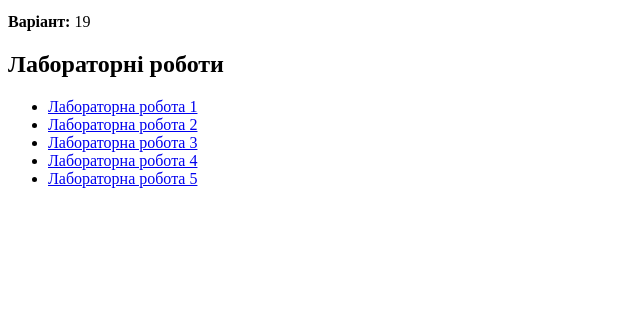
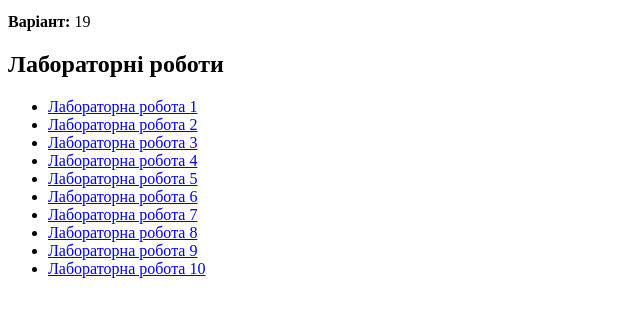
Before and after one commit to anya-hls/internet-programming, a plain HTML site: page index.html in a window 1280 px wide. Shown: the part 101-418 px from the top of the page, without its empty margins (0-640 px from the left). Drawn offline with Linux system fonts and the light colour scheme.

Commit message:
Update index.html

```diff
--- a/index.html
+++ b/index.html
@@ -16,6 +16,11 @@
     <li><a href="lab3/lab3.html">Лабораторна робота 3</a></li>
     <li><a href="lab4/lab4.html">Лабораторна робота 4</a></li>
     <li><a href="lab5/lab5.html">Лабораторна робота 5</a></li>
+    <li><a href="lab6/lab6.html">Лабораторна робота 6</a></li>
+    <li><a href="lab7/lab7.html">Лабораторна робота 7</a></li>
+    <li><a href="lab8/lab8.html">Лабораторна робота 8</a></li>
+    <li><a href="lab9/lab9.html">Лабораторна робота 9</a></li>
+    <li><a href="lab10/lab10.html">Лабораторна робота 10</a></li>
   </ul>
 </body>
 </html>
```
